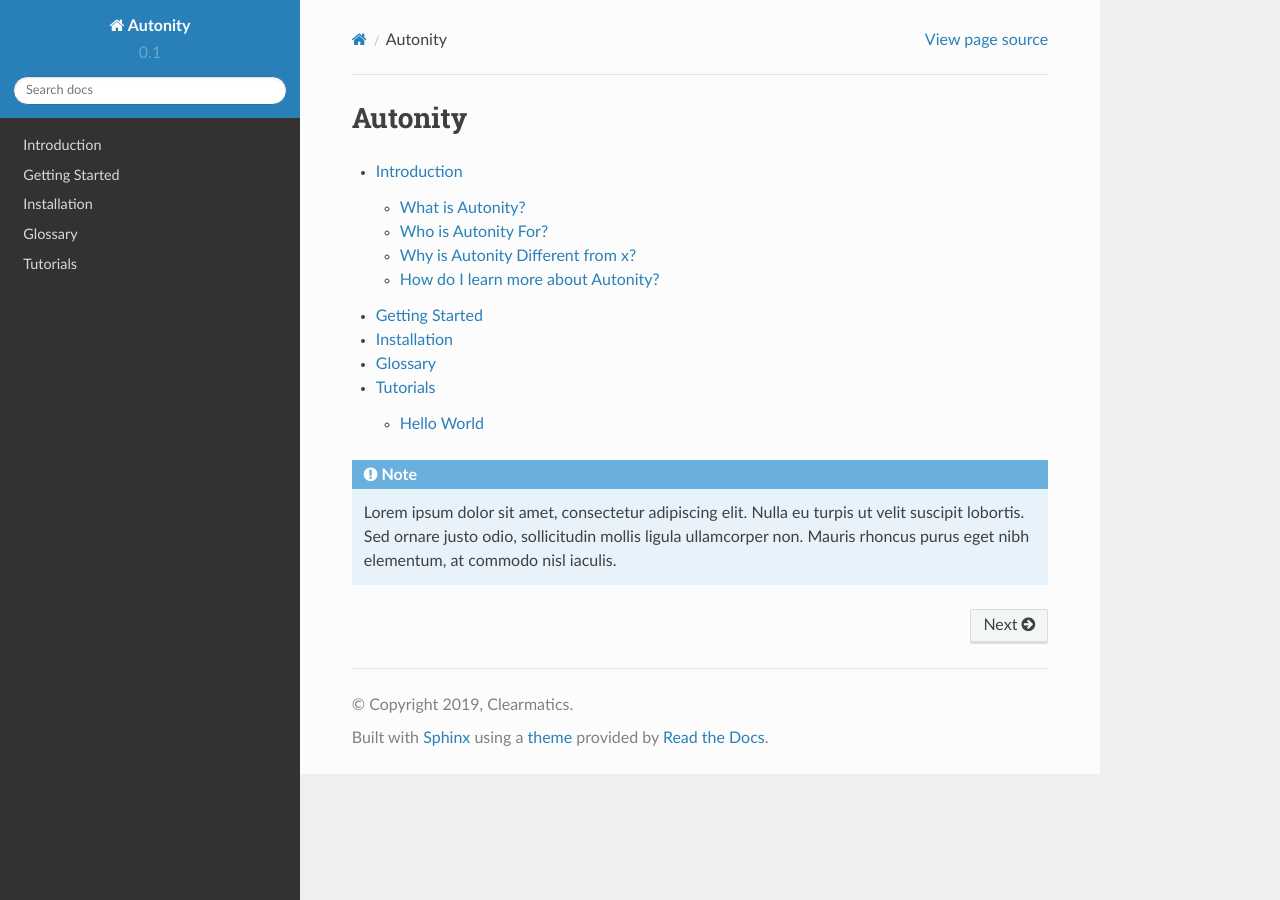
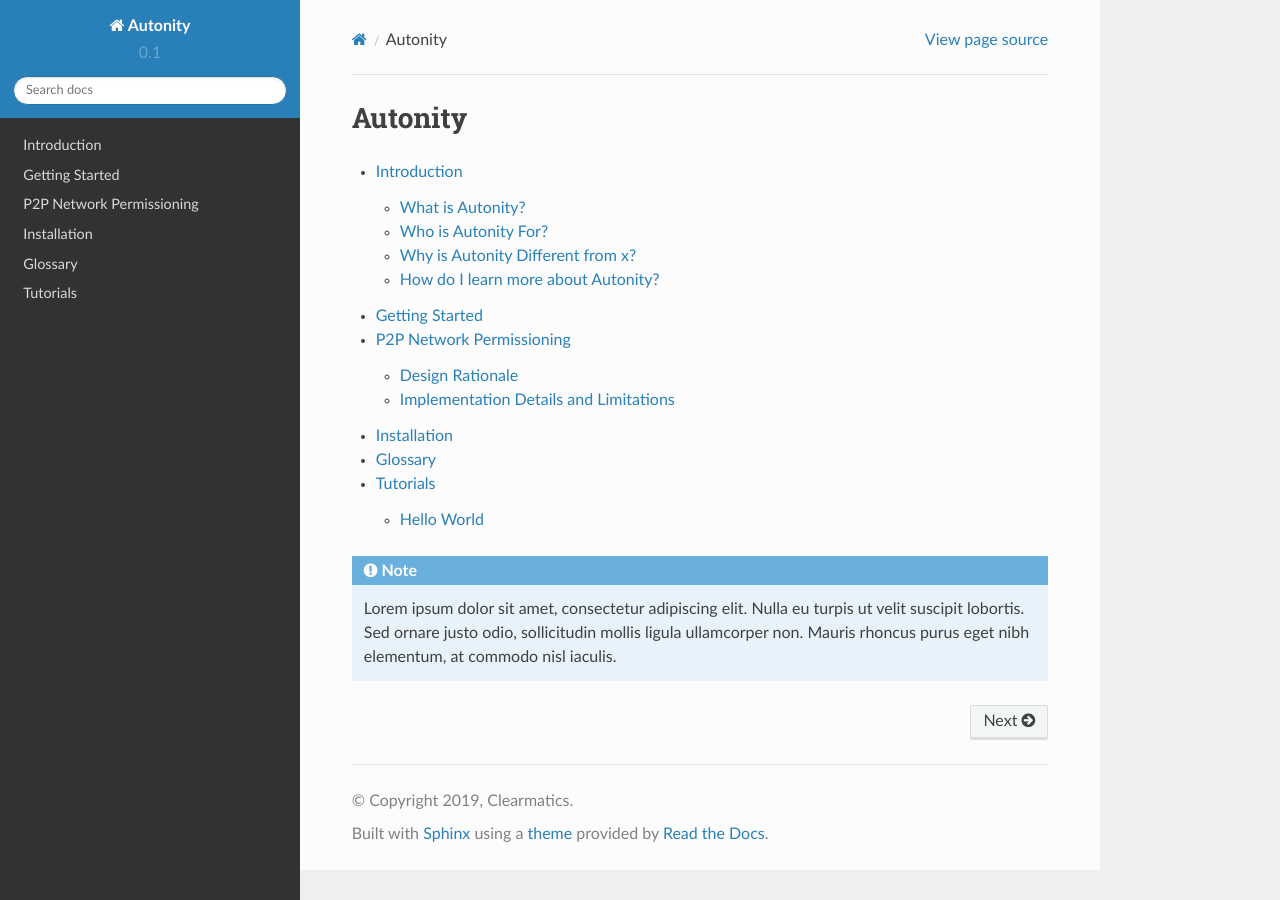
Before and after one commit to mtint/autonity-docs, a Sphinx documentation site: the page built from source/index.rst, in a window 1280 px wide. Built offline with Sphinx 7.4.7 and the Read the Docs theme 2.0.0, drawn with Linux system fonts in a browser that asks for light colours; some of the changed lines change nothing that is shown.

Commit message:
[WIP]: Network permissioning docs

```diff
--- a/source/index.rst
+++ b/source/index.rst
@@ -11,6 +11,7 @@
 
    introduction/index.rst
    getting-started/index.rst
+   network-perm/index.rst
    installation/index.rst
    glossary/index.rst
    tutorials/index.rst
--- /dev/null
+++ b/source/network-perm/index.rst
@@ -0,0 +1,66 @@
+P2P Network Permissioning
+====================================
+
+Autonity supports the need of network permissioning in private blockchains leveraging a smart contract based oracle which manages which nodes can access the network.
+
+The restriction of access to the ledger can be tackled at different layers of the network stack and providing various levels of access to the nodes in the network.
+
+The main network and protocol layers at which the permissioning can be implemented are TCP/IP level and below (e.g. physical level), DevP2P, Ethereum Service protocol level or at the sub-protocol level (e.g. Ethereum v.63). In terms of the level of access granted, the members of the network may be able to read the contents of the ledger (i.e. blockchain observers), append blocks into the chain (i.e. miners or validators) and send transactions to be inserted in blocks by the validators.
+
+In our first release, our solution targets the restriction of read-access to the blockchain implementing minimal light modifications at the Ethereum protocol level.
+
+
+.. note:: More fine-grained permissioning solutions at different layers of the stack are present in the Autonity roadmap.
+
+
+Design Rationale
+-----------------
+
+The design goals of our solution are:
+
+- An on-chain oracle (in the form of a smart contract) maintaining a white list which determines who has read access in the network.
+- A governance process for adding and removing nodes from the white list.
+- Changes at the client and at the Ethereum protocol level to enforce the on-chain whitelist at the P2P level.
+
+|
+
+**Whitelist of Network Members.**
+The list of nodes which are allowed to read the chain and listen to blocks is stored in a smart contract.
+Autonity nodes which are not in the whitelist should not be able to access the chain or exchange messages with other nodes
+which belong to the network.
+The initial configuration of the list is defined at the genesis file. It should be noted that this list must be non-empty, as only members in the
+network can vote to add new readers/listeners. The size of the list is dynamic. However, the details of the governance
+processes (e.g. the maximum size of the list) can be defined in the smart contract.
+
+**Modular Governance.**
+The logic in the smart contract sets the rules to add and remove peers from the whitelist. Thus, the user can customize
+the governance of the member set writing the contract functions which satisfy a defined interface. Examples of variables
+that can be defined at the contract level are:
+
+- The minimum quorum and threshold required to add/remove nodes.
+- The minimum and maximum size of the whitelist.
+- The voting mechanics to add/remove nodes.
+- Etc.
+
+**Absence of Bootnodes**
+It is common practice in public blockchains to use bootnodes or static nodes as bridges to P2P networks. A bootnode is
+a node which is always running and available to relay peers information to new nodes.
+However, in a private blockchain relying in the use of bootnodes would mean that some nodes have privileges over the others,
+as static nodes could not be removed from the whitelist. Our solution leverages light modifications at the Etehereum protocol
+and DevP2P level to avoid the need of using bootnodes or static nodes. Autonity lets the members of the whitelist dial and
+setup connections with the new additions of the list. At the same time, when a node is removed from the list, the remaining
+members will close connections with the node.
+
+Implementation Details and Limitations
+----------------------------------------
+
+Implementation details:
+
+- Expose contract interface.
+- Describe how the contract is deployed.
+- Describe changes on the Eth protocol.
+- Etc.
+
+|
+
+**limitation:** of permissioning access to private blockchain when one malicious node act as a relayer.
```
